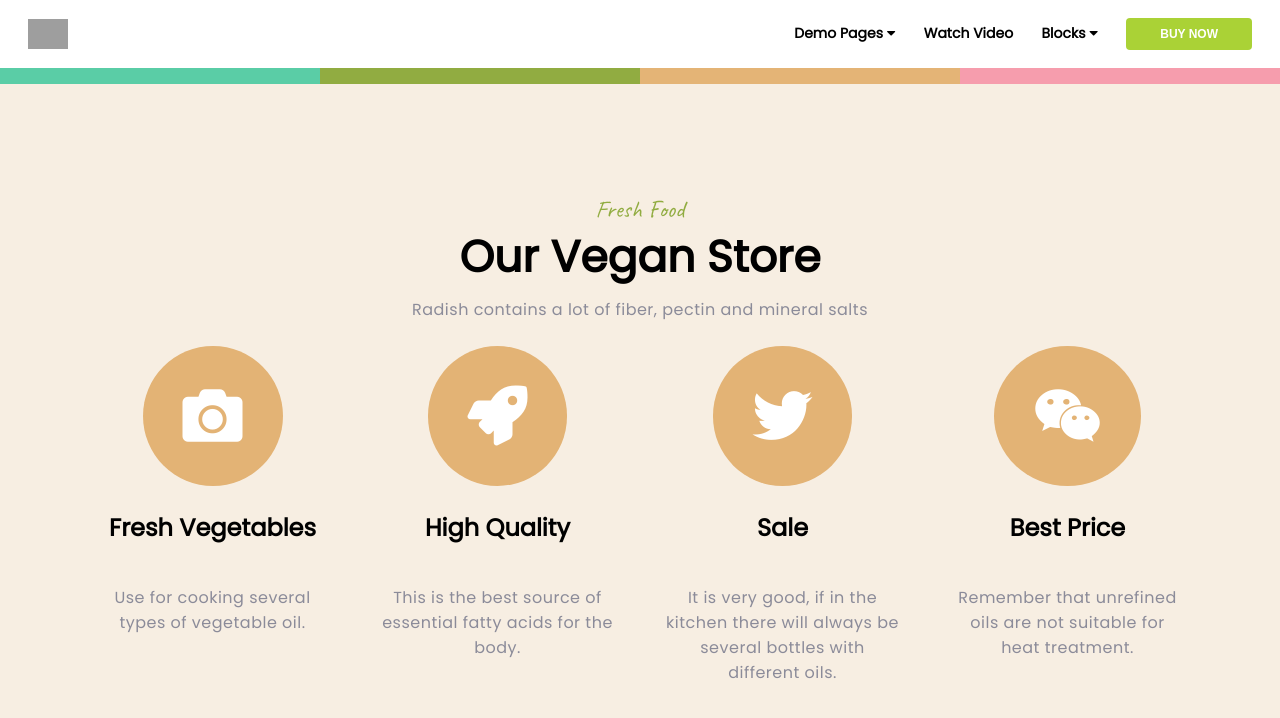
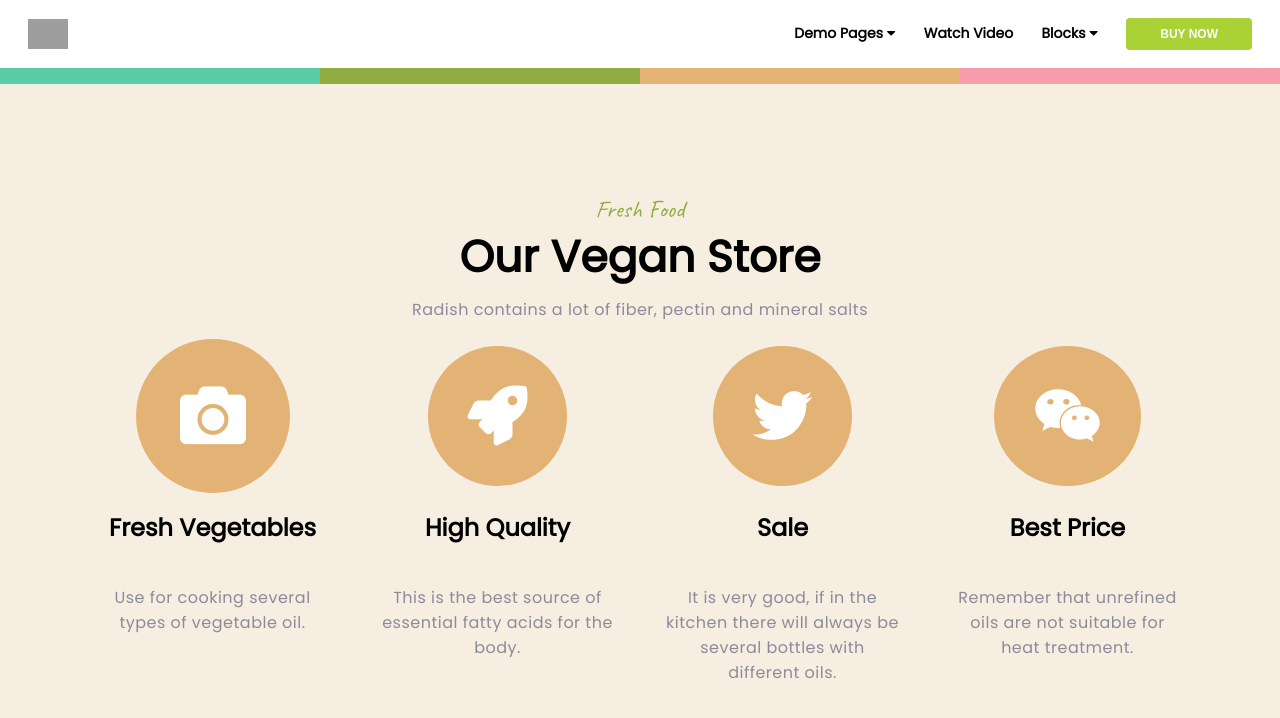
Before and after one commit to shiwangi20/frontend-practice, a plain HTML site: page vegan-store/index.html in a window 1280 px wide. In both pictures the pointer is over the element 212 px from the left and 1750 px from the top of the page. Shown: the part 1335-2053 px from the top of the page. Drawn offline with Linux system fonts and the light colour scheme; grey boxes are pictures that could not be loaded.

Commit message:
store sectio hover

```diff
--- a/vegan-store/main.css
+++ b/vegan-store/main.css
@@ -216,6 +216,11 @@ nav {
     padding: 24px;
 }
 
+.store-item:hover .store-item-icon {
+    transform: scale(1.1,1.1);
+    transition: all 0.3s;
+}
+
 .store-item-icon {
     background-color: #e3b375;
     padding: 40px;
```
